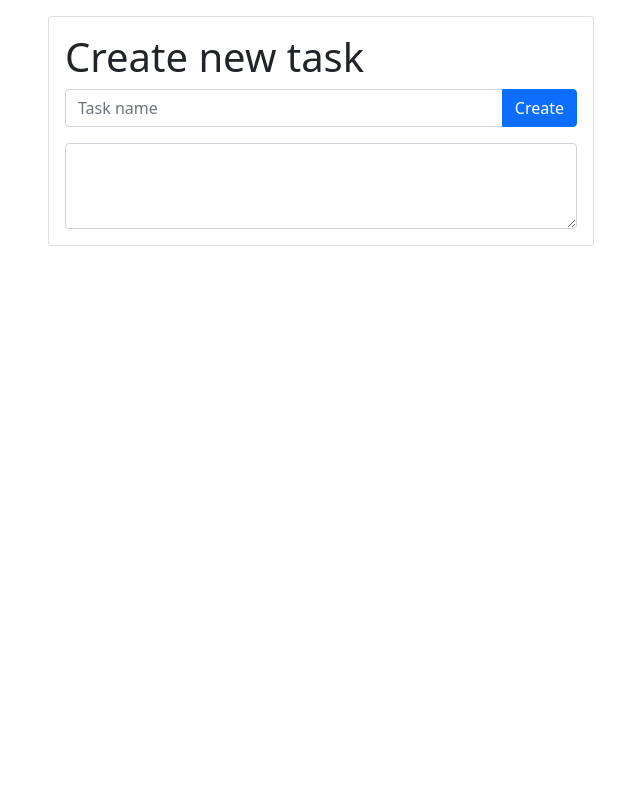
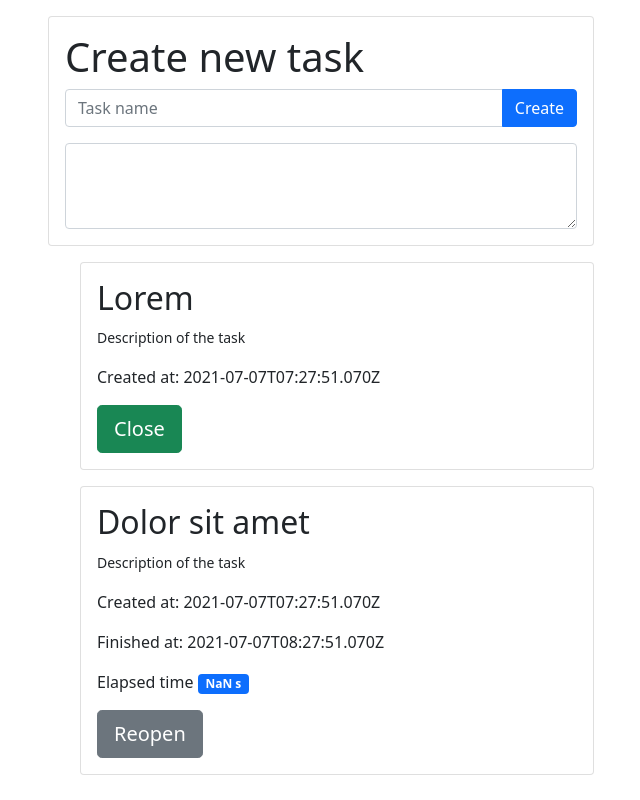
Before and after one commit to MarcinGrygierek/advanced-react-training-5-7, a React (Create React App) app in the folder todo-app/: page / in a window 1280 px wide. Shown: the whole page, without its empty margins (34-674 px from the left). Built offline with nearby package versions, Linux system fonts and the light colour scheme; data requests are answered from the project's data file.

Commit message:
REST API base

```diff
--- /dev/null
+++ b/todo-app/src/db/db.json
@@ -0,0 +1,17 @@
+{
+    "tasks": [
+        {
+            "id": "123addd",
+            "name": "Lorem",
+            "description": "Description of the task",
+            "createdAt": "2021-07-07T07:27:51.070Z"
+        },
+        {
+            "id": "112323d",
+            "name": "Dolor sit amet",
+            "description": "Description of the task",
+            "createdAt": "2021-07-07T07:27:51.070Z",
+            "finishedAt": "2021-07-07T08:27:51.070Z"
+        }
+    ]
+}
--- a/todo-app/src/features/tasks/tasks-slice.ts
+++ b/todo-app/src/features/tasks/tasks-slice.ts
@@ -1,4 +1,4 @@
-import { createSlice } from "@reduxjs/toolkit";
+import { createAsyncThunk, createSlice } from "@reduxjs/toolkit";
 import { v4 as uuidv4 } from 'uuid';
 import { SingleTask } from "../../types/task";
 
@@ -20,6 +20,15 @@ interface CloseTask {
 interface OpenTask {
     payload: string
 }
+
+export const getTasks = createAsyncThunk<SingleTask[]>(
+    'tasks/getTasks',
+    async () => {
+        const res = await fetch('http://localhost:3001/tasks');
+        const data = await res.json();
+        return data;
+    }
+)
 
 export const tasksSlice = createSlice({
     name: 'tasks',
@@ -55,6 +64,11 @@ export const tasksSlice = createSlice({
                return el;
             })
         }
+    },
+    extraReducers: (builder) => {
+        builder.addCase(getTasks.fulfilled, (state, action) => {
+            state.items = action.payload as any;
+        })
     }
 })
 
--- a/todo-app/src/hooks/useTasks.tsx
+++ b/todo-app/src/hooks/useTasks.tsx
@@ -1,9 +1,15 @@
+import { useEffect } from "react";
 import { useDispatch, useSelector } from "react-redux";
-import { closeTask, createTask, openTask } from "../features/tasks/tasks-slice";
+import { closeTask, createTask, getTasks, openTask } from "../features/tasks/tasks-slice";
 import { RootState } from "../store";
 
 export function useTasks() {
   const dispatch = useDispatch();
+
+  useEffect(() => {
+    dispatch(getTasks());
+  }, []);
+
   const tasks = useSelector((state: RootState) => state.tasks.items);
 
     const finishTask = (taskId: string) => {
```
